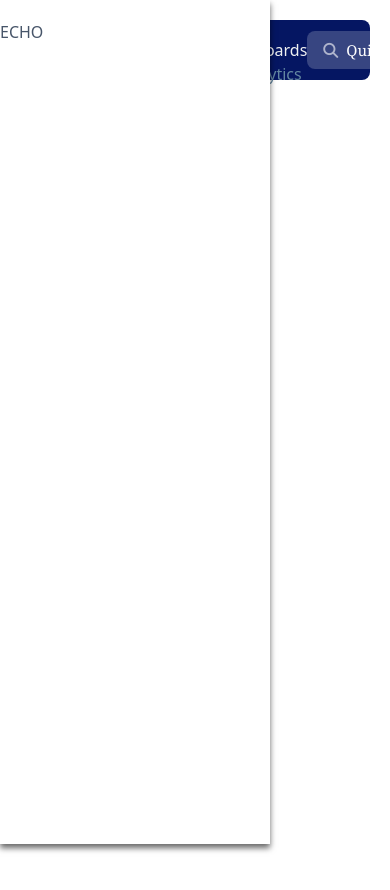
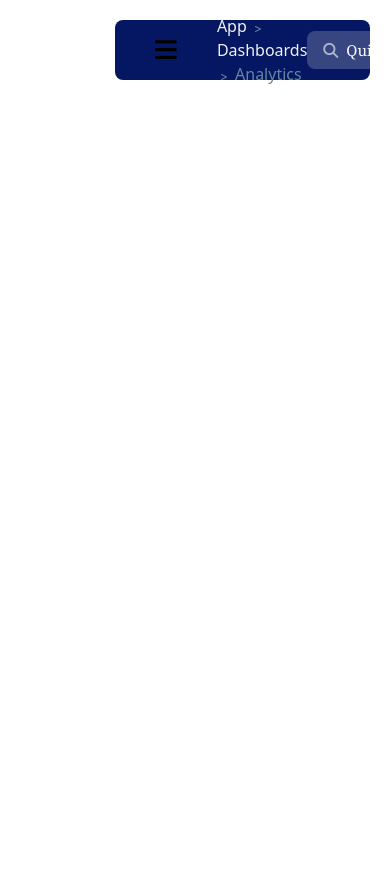
Before and after one commit to cabdikariim242/tailwise-vue, a Vue app: page / in a window 390 px wide. Shown: the top 890 px of the page. Built offline with nearby package versions, Linux system fonts and the light colour scheme.

Commit message:
navbar and sidebar

```diff
--- a/src/App.vue
+++ b/src/App.vue
@@ -14,6 +14,11 @@ import navbar from './components/navbar.vue'
 export default {
   components:
    {sidebar, navbar},
+   data(){
+    return{
+      isopen:false
+    }
+   },
 
     methods: {
   toggle(value) {
--- a/src/components/navbar.vue
+++ b/src/components/navbar.vue
@@ -18,8 +18,10 @@
       >
 
 
-        <i @click="$emit('toggle-this', !isopen)" class="fa-solid fa-bars text-[25px] flex lg:hidden md:hidden hover:bg-gray-500 p-[28px]"></i>
+    <div class="flex lg:hidden md:hidden ">
+              <i @click="$emit('toggle-this', !isopen)" class="fa-solid fa-bars text-[25px] p-[28px]"></i>
 
+    </div>
 
 
         <div class="container-1 ml-3">
--- a/src/components/sidebar.vue
+++ b/src/components/sidebar.vue
@@ -15,14 +15,15 @@
 </div>
 
 
-    <div
+
+    <div v-if="isopen"
       style="box-shadow: 0 4px 6px rgba(0, 0, 0, 0.6)"
       class="flex  lg:hidded md:hidden flex-col  bg-[#fff] group fixed bottom-0 top-0 left-0 transition-all duration-300 w-[270px] mr-10 "
     >
 
     <!-- all icons are here -->
 <div class="">
-     <p class="mt-5 group-hover:flex hidden text-[#475569] font-[500] ">ECHO</p>
+      <i @click="$emit('toggle-this', !isopen)" class="fa-solid fa-xmark text-[20px] pr-4 mt-2 p-1 flex  lg:hidden md:hidden"></i>
 
 </div>
 
@@ -34,6 +35,8 @@
 
 <script>
 export default {
+    props: ['isopen'],
+
     data(){
         return{
 
```
